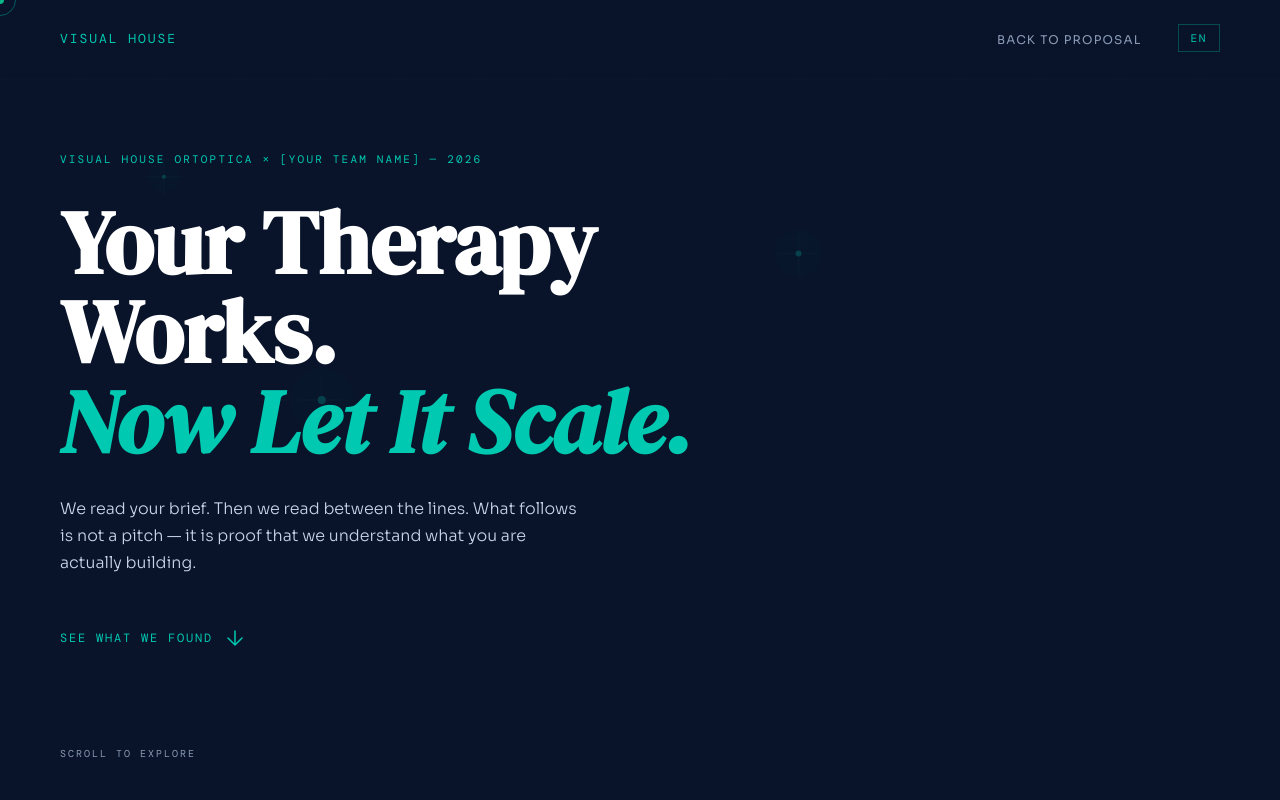
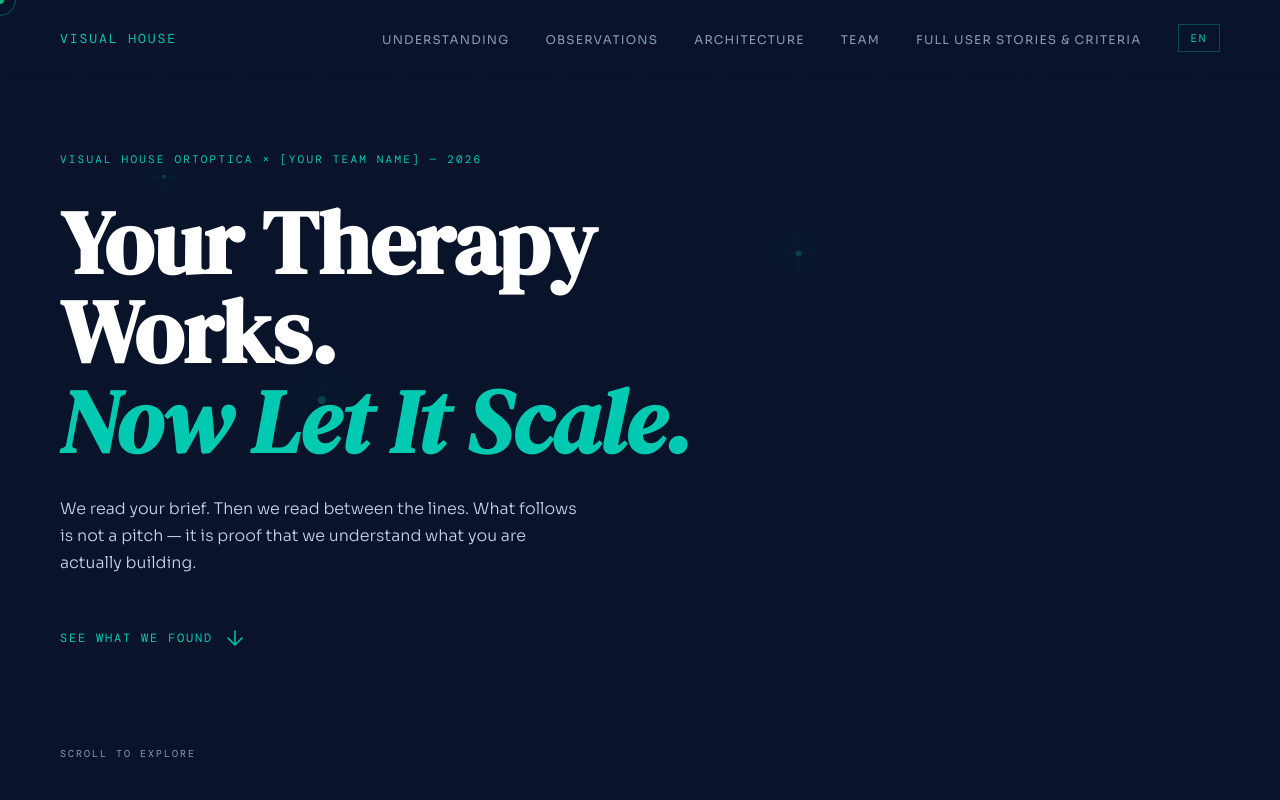
Before and after one commit to NewmanAdesan/visual-house-orthopica-1, a React (Vite) app: page / in a window 1280 px wide. Shown: the top 800 px of the page. Built offline with nearby package versions, Linux system fonts and the light colour scheme.

Commit message:
feat: Add internationalization to Navbar text, simplify navigation by removing page-specific logic, update CSS text alignment, and adjust media query breakpoint.

```diff
--- a/src/components/shared/Navbar.css
+++ b/src/components/shared/Navbar.css
@@ -24,6 +24,7 @@ nav {
     gap: 36px;
     list-style: none;
     align-items: center;
+    text-align: center;
 }
 
 .nav-links a {
@@ -70,7 +71,7 @@ nav {
     }
 }
 
-@media (max-width: 680px) {
+@media (max-width: 880px) {
     nav {
         padding: 16px 24px;
     }
--- a/src/components/shared/Navbar.jsx
+++ b/src/components/shared/Navbar.jsx
@@ -1,11 +1,12 @@
 import { useState } from 'react';
-import { Link, useLocation } from 'react-router-dom';
+import { Link } from 'react-router-dom';
+import { useLanguage } from '../../context/LanguageContext';
 import LanguageToggle from './LanguageToggle';
 import './Navbar.css';
 
-export default function Navbar({ page }) {
+export default function Navbar() {
     const [isOpen, setIsOpen] = useState(false);
-    const location = useLocation();
+    const { language } = useLanguage();
 
     const toggleNav = () => setIsOpen(!isOpen);
 
@@ -13,36 +14,44 @@ export default function Navbar({ page }) {
         e.preventDefault();
         setIsOpen(false);
 
-        if (page !== 'proposal') {
-            window.location.href = `/#${id}`;
-            return;
-        }
-
         const el = document.getElementById(id);
         if (el) {
             el.scrollIntoView({ behavior: 'smooth' });
         }
     };
 
+    const navText = {
+        en: {
+            understanding: "Understanding",
+            observations: "Observations",
+            architecture: "Architecture",
+            team: "Team",
+            viewStories: "Full User Stories & Criteria",
+            logo: "Visual House"
+        },
+        es: {
+            understanding: "Comprensión",
+            observations: "Observaciones",
+            architecture: "Arquitectura",
+            team: "Equipo",
+            viewStories: "Historias de Usuario y Criterios Completos",
+            logo: "Visual House"
+        }
+    };
+
+    const t = navText[language];
+
     return (
         <nav>
-            <div className="nav-logo">Visual House</div>
+            <div className="nav-logo">{t.logo}</div>
 
             <ul className={`nav-links ${isOpen ? 'open' : ''}`}>
-                {page === 'proposal' ? (
-                    <>
-                        <li><a href="#understanding" onClick={(e) => handleScroll(e, 'understanding')}>Understanding</a></li>
-                        <li><a href="#observations" onClick={(e) => handleScroll(e, 'observations')}>Observations</a></li>
-                        <li><a href="#architecture" onClick={(e) => handleScroll(e, 'architecture')}>Architecture</a></li>
-                        <li><a href="#team" onClick={(e) => handleScroll(e, 'team')}>Team</a></li>
-                        <li><LanguageToggle /></li>
-                    </>
-                ) : (
-                    <>
-                        <li><Link to="/" onClick={() => setIsOpen(false)}>Back to Proposal</Link></li>
-                        <li><LanguageToggle /></li>
-                    </>
-                )}
+                <li><a href="#understanding" onClick={(e) => handleScroll(e, 'understanding')}>{t.understanding}</a></li>
+                <li><a href="#observations" onClick={(e) => handleScroll(e, 'observations')}>{t.observations}</a></li>
+                <li><a href="#architecture" onClick={(e) => handleScroll(e, 'architecture')}>{t.architecture}</a></li>
+                <li><a href="#team" onClick={(e) => handleScroll(e, 'team')}>{t.team}</a></li>
+                <li><Link to="/user-stories" onClick={() => setIsOpen(false)}>{t.viewStories}</Link></li>
+                <li><LanguageToggle /></li>
             </ul>
 
             <div className={`nav-toggle ${isOpen ? 'active' : ''}`} onClick={toggleNav}>
```
